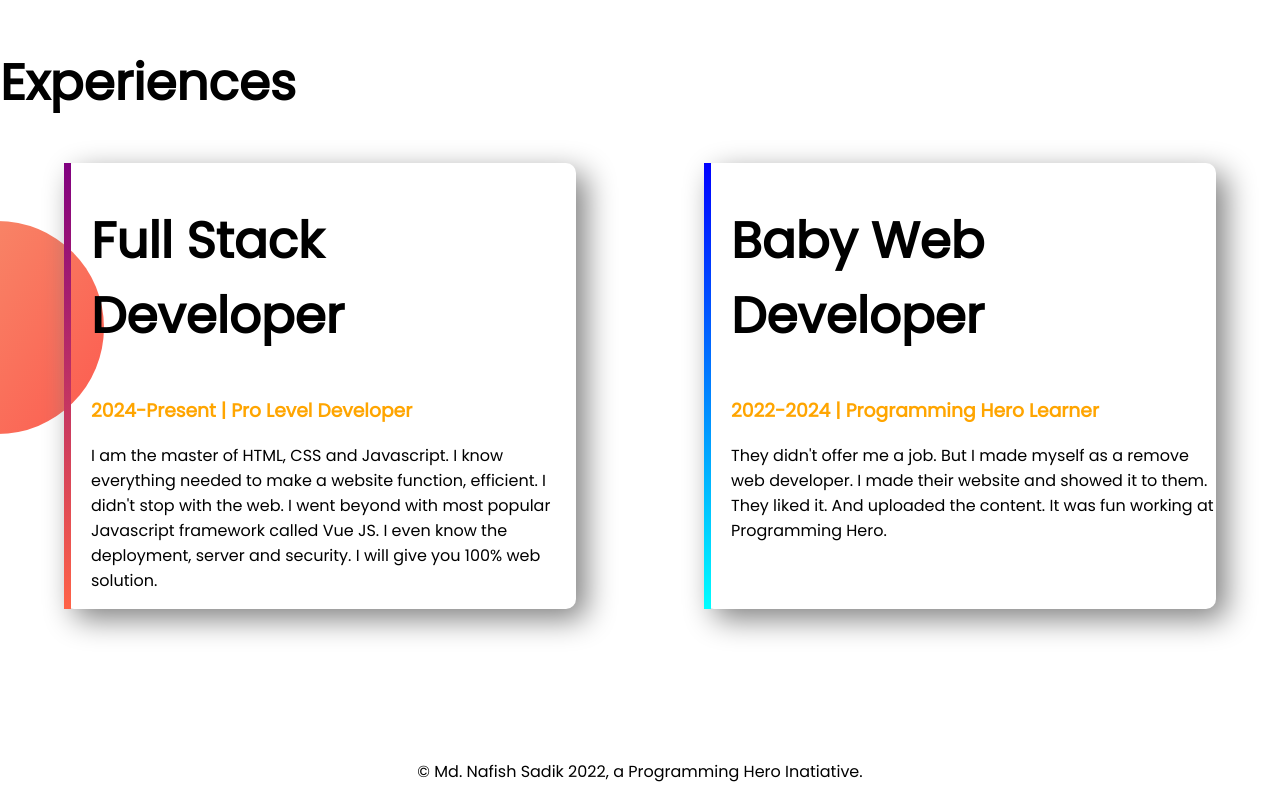
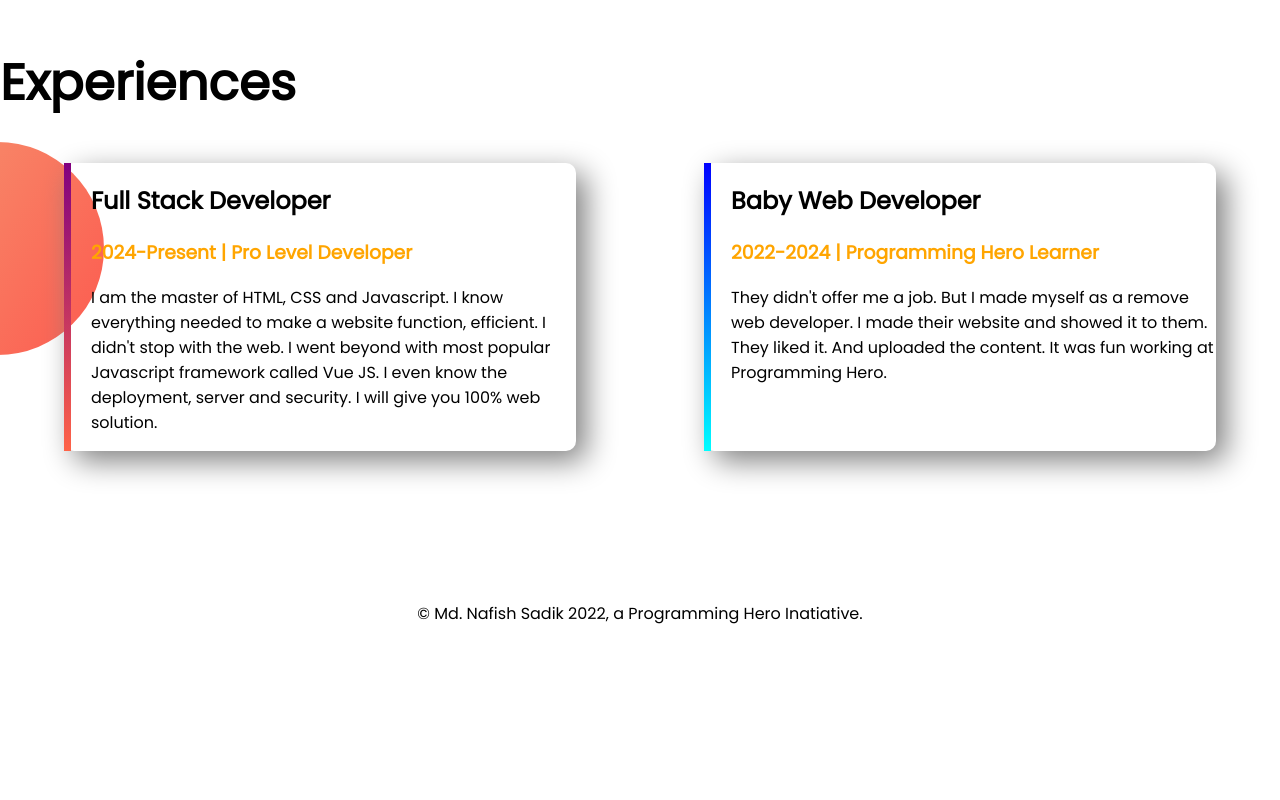
Before and after one commit to nafish08/developer-portfolio, a plain HTML site: page index.html in a window 1280 px wide. Shown: the part 1228-2028 px from the top of the page. After the commit the page ends 1870 px from the top, so only its background shows below. Drawn offline with Linux system fonts and the light colour scheme.

Commit message:
Update index.html

```diff
--- a/index.html
+++ b/index.html
@@ -45,7 +45,7 @@
         <h1>Experiences</h1>
         <div class="flexible-container">
             <div id="full-stack-experience" class="experience-item">
-                <h1>Full Stack Developer</h1>
+                <h2>Full Stack Developer</h2>
                 <h3 class="orange-color">2024-Present | Pro Level Developer</h3>
                 <p>I am the master of HTML, CSS and Javascript. I know everything needed to make a website function,
                     efficient. I didn't stop with the web. I went beyond with most popular Javascript framework called
@@ -53,7 +53,7 @@
                     JS. I even know the deployment, server and security. I will give you 100% web solution.</p>
             </div>
             <div id="web-dev-experience" class="experience-item">
-                <h1>Baby Web Developer</h1>
+                <h2>Baby Web Developer</h2>
                 <h3 class="orange-color">2022-2024 | Programming Hero Learner</h3>
                 <p>They didn't offer me a job. But I made myself as a remove web developer. I made their website and
                     showed
```
